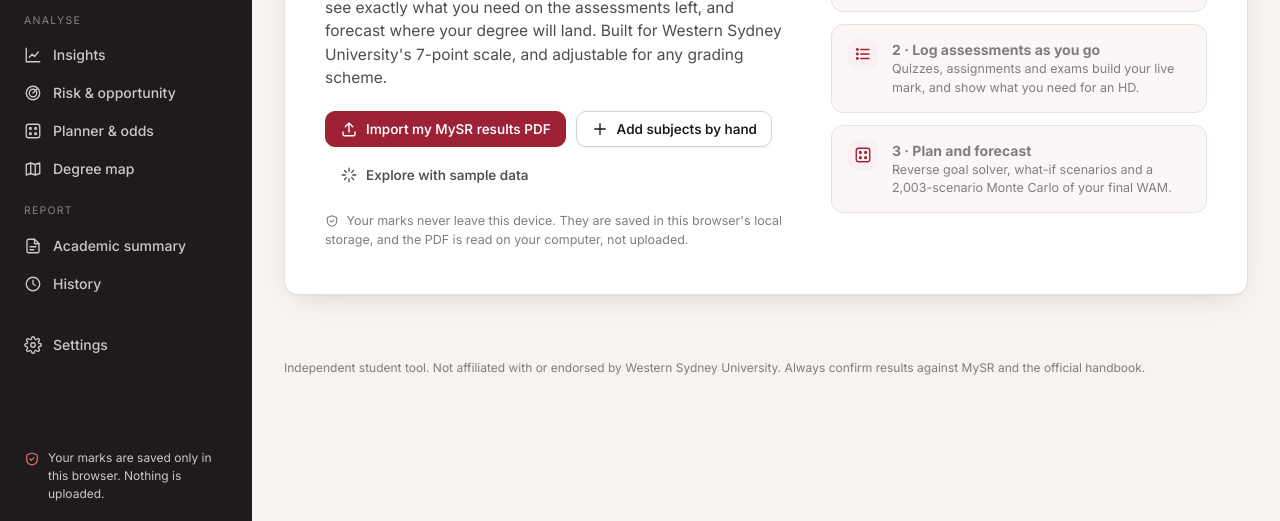
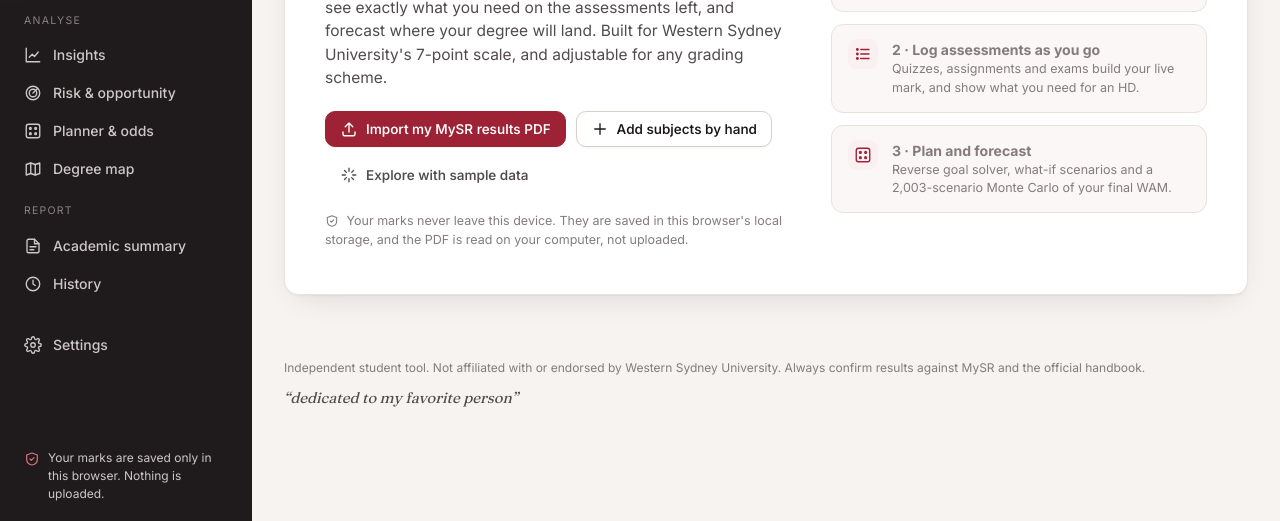
Before and after one commit to KyosukeAmagiri/gpa-wam-calc, a plain HTML site: page index.html in a window 1280 px wide. Shown: the part 279-800 px from the top of the page. Drawn offline with Linux system fonts and the light colour scheme.

Commit message:
Add a dedication to the page footer
The footer now ends with the line "dedicated to my favorite person" in italic, under the existing disclaimer, on every page.

```diff
--- a/assets/css/app.css
+++ b/assets/css/app.css
@@ -143,6 +143,7 @@ button, input, select, textarea { font: inherit; color: inherit; }
 .save-state.unsaved i { background: var(--dot-warn); }
 .content { padding: 26px 32px 64px; max-width: 1380px; width: 100%; }
 .page-foot { padding: 0 32px 28px; color: var(--muted); font-size: 12px; max-width: 1380px; }
+.page-foot .dedication { margin-top: 10px; font: italic 400 15px/1.4 var(--font-display); color: var(--ink-2); }
 
 /* ---------- buttons & inputs ---------- */
 .btn {
--- a/index.html
+++ b/index.html
@@ -59,7 +59,10 @@
         </div>
       </header>
       <main class="content" id="view" tabindex="-1"></main>
-      <footer class="page-foot">Independent student tool. Not affiliated with or endorsed by Western Sydney University. Always confirm results against MySR and the official handbook.</footer>
+      <footer class="page-foot">
+        <p>Independent student tool. Not affiliated with or endorsed by Western Sydney University. Always confirm results against MySR and the official handbook.</p>
+        <p class="dedication">“dedicated to my favorite person”</p>
+      </footer>
     </div>
   </div>
   <input type="file" id="file-json" accept="application/json,.json" hidden>
```
